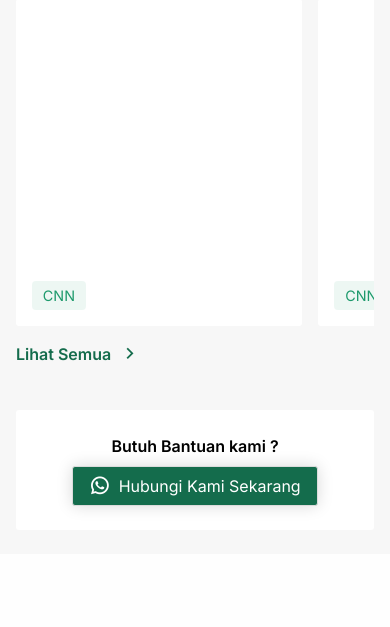
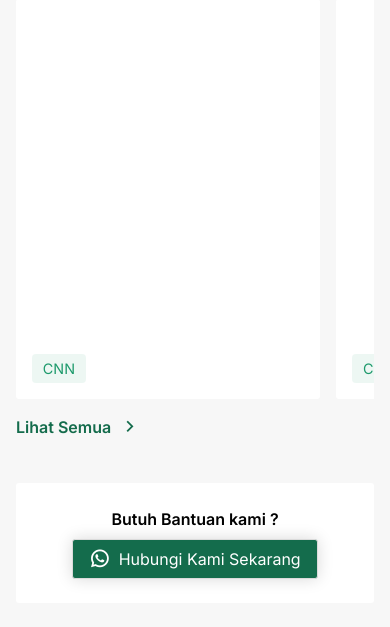
Before and after one commit to MuhammadHakim33/Sistem-Informasi-Puskesmas, a CodeIgniter app: page /puskesmas/ in a window 390 px wide. Shown: the part 1050-1677 px from the top of the page. Before the commit the page ends 1559 px from the top, so only its background shows below. Run offline with CodeIgniter, Linux system fonts and the light colour scheme; data that the repository does not hold is empty.

Commit message:
Page Beranda Revisi Artikel

```diff
--- a/application/views/user/beranda_view.php
+++ b/application/views/user/beranda_view.php
@@ -82,11 +82,12 @@
                         <!-- Item -->
                         <?php for($i = 0; $i < 5; $i++): ?>
                             <a href="<?= $api_berita[$i]['link'] ?>" class="swiper-slide card" role="article" target="_blank">
-                                <figure class="card-image" style="background-image: url('<?= $api_berita[$i]['thumbnail'] ?>');">
+                                <figure class="card-image"
+                                    style="background-image: url('<?= $api_berita[$i]['thumbnail'] ?>');">
                                 </figure>
                                 <div class="card-content">
                                     <div class="content ">
-                                        <h6><?= $api_berita[$i]['title'] ?></h6>
+                                        <h6 class="title-artikel"><?= $api_berita[$i]['title'] ?></h6>
                                         <footer class="card-footer">
                                             <span class="tag tag-kategori text-body-2">CNN</span>
                                         </footer>
--- a/asset/css/style.css
+++ b/asset/css/style.css
@@ -189,6 +189,13 @@ hr {
     width: 60%;
     display: block;
     color: black;
+    height: 400px;
+    position: relative;
+}
+@media only screen and (max-width: 600px) {
+    #artikel .card {
+        width: 85%;
+    }
 }
 #artikel .card:hover .content h6 {
     text-decoration: underline;
@@ -202,6 +209,7 @@ hr {
 }
 #artikel .card .card-content {
     padding: 1rem;
+    /* border: 1px solid black; */
 }
 #artikel .card .card-footer {
     display: flex;
@@ -213,6 +221,9 @@ hr {
     background-color: var(--hijau-tua-trans);
     color: var(--hijau-utama);
     margin-right: 1rem;
+    position: absolute;
+    bottom: 16px;
+    left: 16px;
 }
 #artikel .navigation a {
     display: flex;
@@ -225,7 +236,7 @@ hr {
     transition: .1s linear;
 }
 #artikel .navigation a:hover h6 {
-    margin-right: 1rem;
+    margin-right: .8rem;
 }
 
 /* Contact */
@@ -470,12 +481,3 @@ hr {
 #grup-button {
     margin: 0;
 }
-
-
-/* Responsive */
-@media only screen and (max-width: 600px) {
-    /* Artikel Kesehatan */
-    #artikel .swiper-slide {
-        width: 80%;
-    }
-}
```
